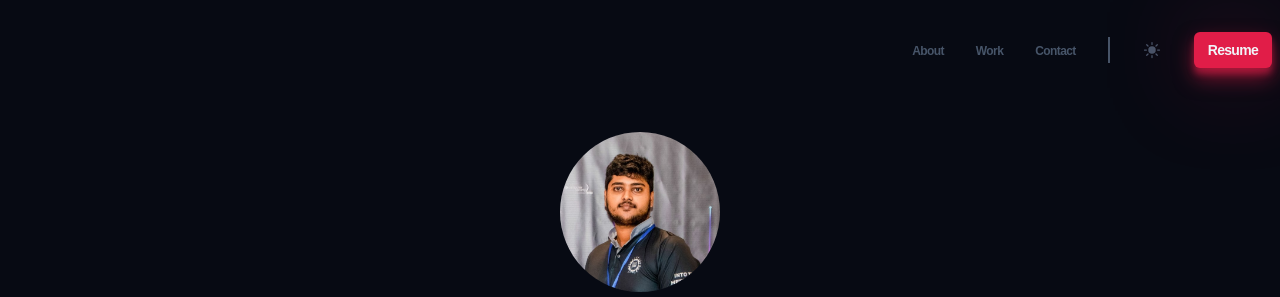
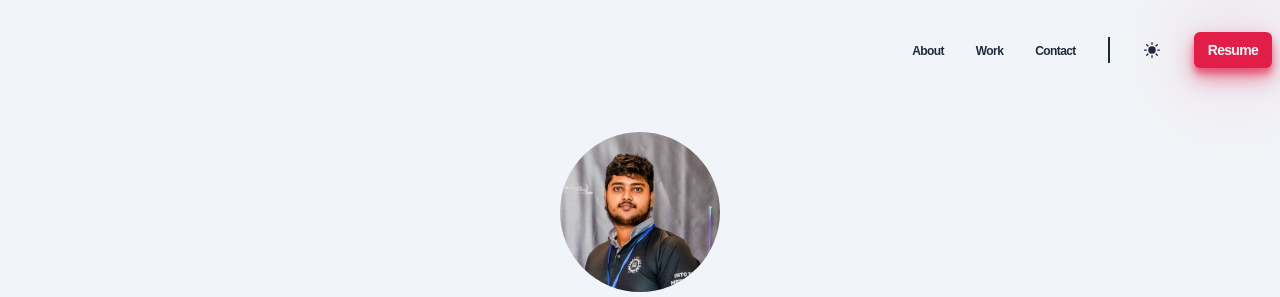
Before and after one commit to Sashmitha-Ravindu/portfolio, a website built with Vite: page index.html in a window 1280 px wide. Both pictures are taken after a click on the button 1151 px from the left and 50 px from the top of the page. Shown: the top 297 px of the page. Built offline with nearby package versions, Linux system fonts and the light colour scheme; a web font is replaced by a local one.

Commit message:
Add light/dark mode switching feature && close #17

```diff
--- a/index.html
+++ b/index.html
@@ -22,7 +22,7 @@
             </li>
             <li class="header__line"></li>
             <li>
-                <button class="header__sun">
+                <button class="header__sun" id="theme-toggle">
                     <svg fill="currentColor" viewBox="0 0 24 24" xmlns="http://www.w3.org/2000/svg">
                         <path d="M12 2.25a.75.75 0 01.75.75v2.25a.75.75 0 01-1.5 0V3a.75.75 0 01.75-.75zM7.5 12a4.5 4.5 0 119 0 4.5 4.5 0 01-9 0zM18.894 6.166a.75.75 0 00-1.06-1.06l-1.591 1.59a.75.75 0 101.06 1.061l1.591-1.59zM21.75 12a.75.75 0 01-.75.75h-2.25a.75.75 0 010-1.5H21a.75.75 0 01.75.75zM17.834 18.894a.75.75 0 001.06-1.06l-1.59-1.591a.75.75 0 10-1.061 1.06l1.59 1.591zM12 18a.75.75 0 01.75.75V21a.75.75 0 01-1.5 0v-2.25A.75.75 0 0112 18zM7.758 17.303a.75.75 0 00-1.061-1.06l-1.591 1.59a.75.75 0 001.06 1.061l1.591-1.59zM6 12a.75.75 0 01-.75.75H3a.75.75 0 010-1.5h2.25A.75.75 0 016 12zM6.697 7.757a.75.75 0 001.06-1.06l-1.59-1.591a.75.75 0 00-1.061 1.06l1.59 1.591z"/>
                     </svg>
@@ -56,7 +56,7 @@
         </li>
         <li class="mobile-nav__line"></li>
         <li>
-            <button class="mobile-nav__sun">
+            <button class="mobile-nav__sun" id="theme-toggle">
                 <svg fill="currentColor" viewBox="0 0 24 24" xmlns="http://www.w3.org/2000/svg">
                     <path d="M12 2.25a.75.75 0 01.75.75v2.25a.75.75 0 01-1.5 0V3a.75.75 0 01.75-.75zM7.5 12a4.5 4.5 0 119 0 4.5 4.5 0 01-9 0zM18.894 6.166a.75.75 0 00-1.06-1.06l-1.591 1.59a.75.75 0 101.06 1.061l1.591-1.59zM21.75 12a.75.75 0 01-.75.75h-2.25a.75.75 0 010-1.5H21a.75.75 0 01.75.75zM17.834 18.894a.75.75 0 001.06-1.06l-1.59-1.591a.75.75 0 10-1.061 1.06l1.59 1.591zM12 18a.75.75 0 01.75.75V21a.75.75 0 01-1.5 0v-2.25A.75.75 0 0112 18zM7.758 17.303a.75.75 0 00-1.061-1.06l-1.591 1.59a.75.75 0 001.06 1.061l1.591-1.59zM6 12a.75.75 0 01-.75.75H3a.75.75 0 010-1.5h2.25A.75.75 0 016 12zM6.697 7.757a.75.75 0 001.06-1.06l-1.59-1.591a.75.75 0 00-1.061 1.06l1.59 1.591z"/>
                 </svg>
--- a/src/main.js
+++ b/src/main.js
@@ -11,5 +11,7 @@ import '../styles/components/mobile-nav.css';
 import '../styles/utils.css';
 
 import mobileNav from '../utils/mobile-nav.js';
+import darkMode from "../utils/dark-mode.js";
 
 mobileNav();
+darkMode();
--- a/styles/style.css
+++ b/styles/style.css
@@ -39,6 +39,14 @@ html {
     scroll-behavior: smooth;
 }
 
+.light-mode{
+    --clr-light: #070a13;
+    --clr-dark: #f1f5f9;
+    --clr-slate400: #1e293b;
+    --clr-slate600: #1e293b;
+    --clr-slate800: #1e293b;
+}
+
 body {
     font-family: 'General Sans', sans-serif;
     background-color: var(--clr-dark);
--- a/styles/utils.css
+++ b/styles/utils.css
@@ -36,7 +36,7 @@
     text-decoration: none;
     letter-spacing: -0.05em;
     background-color: var(--clr-rose);
-    color: var(--clr-light);
+    color: #f1f5f9;
     padding: 0.5em 1em;
     border-radius: 6px;
     box-shadow: 0 10px 20px rgba(225, 29, 72, 0.5), 0 6px 6px rgba(225, 29, 72, 0.5), 0 0 100px -10px var(--clr-rose);
--- /dev/null
+++ b/utils/dark-mode.js
@@ -0,0 +1,28 @@
+const darkMode = () => {
+    const themeToggleBtns = document.querySelectorAll('#theme-toggle');
+    let isLightMode = false;
+
+    //State
+    const theme = localStorage.getItem('theme');
+
+    //On mount
+    theme && document.body.classList.add(theme);
+
+    //Handlers
+    const handleThemeToggle = () => {
+        document.body.classList.toggle('light-mode');
+        if (document.body.classList.contains('light-mode')) {
+            localStorage.setItem('theme', 'light-mode');
+        } else {
+            localStorage.removeItem('theme');
+            document.body.removeAttribute('class');
+        }
+    }
+
+    //Events
+    themeToggleBtns.forEach(btn => {
+        btn.addEventListener('click', handleThemeToggle);
+    });
+};
+
+export default darkMode;
```
